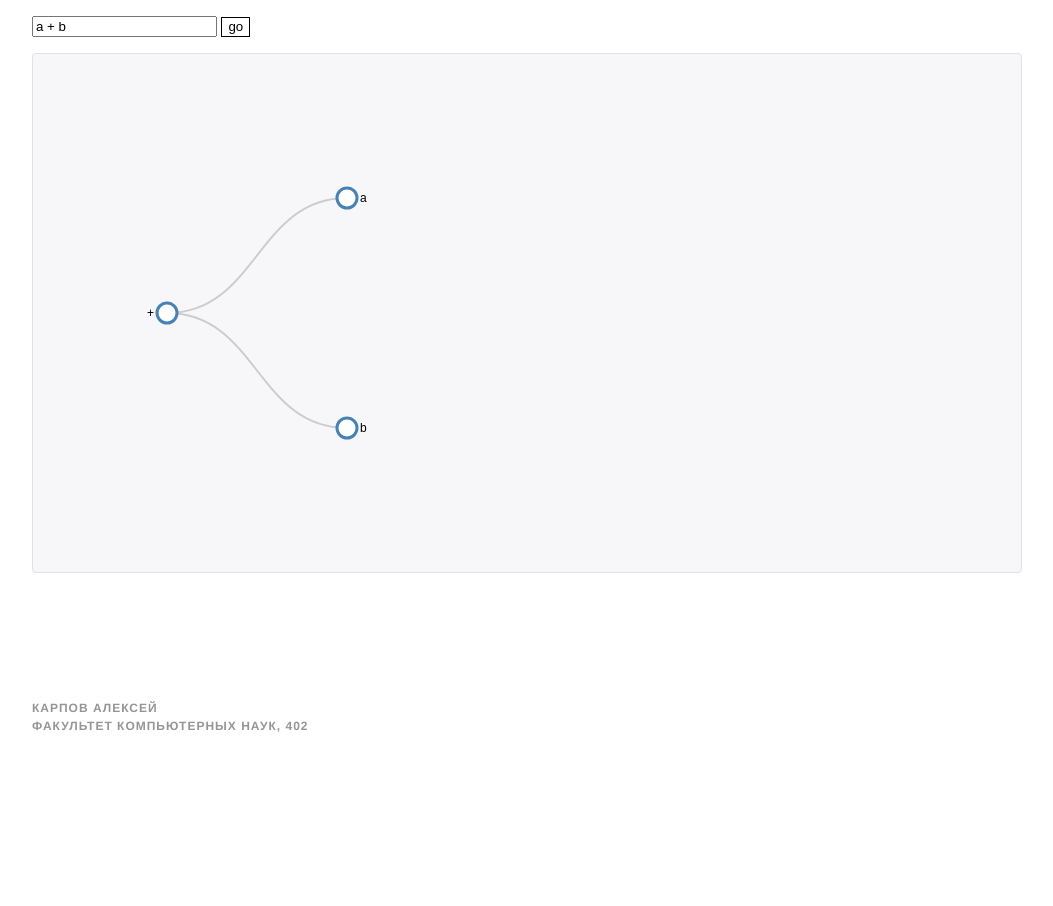
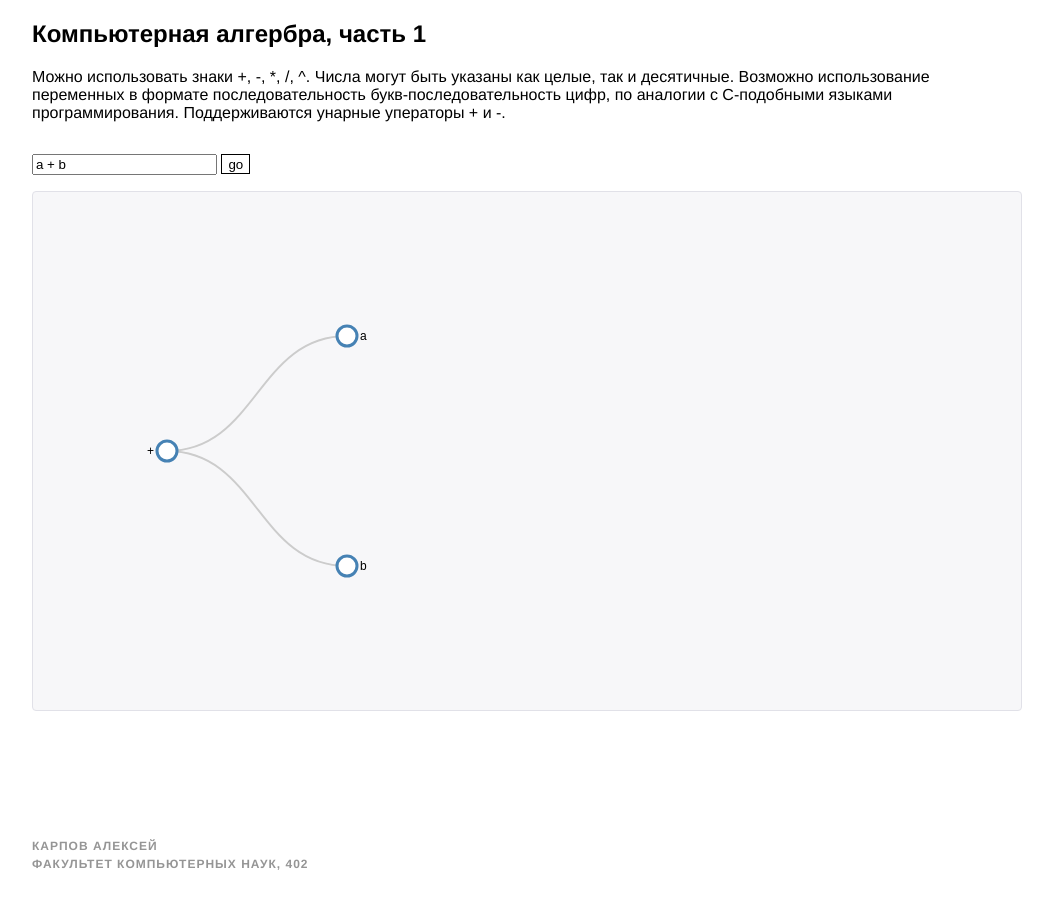
Before and after one commit to cherurg/comp-algebra, a website: page index.html in a window 1280 px wide. Both pictures are taken after a click on the button "go". Shown: the whole page, without its empty margins (128-1181 px from the left). Before the commit the page ends 800 px from the top, so only its background shows below. Drawn offline with nearby package versions, Linux system fonts and the light colour scheme.

Commit message:
Унарные операторы и информация

```diff
--- a/index.html
+++ b/index.html
@@ -95,9 +95,20 @@
             border: solid 1px #000000;
             height: 20px;
         }
+
+        .info {
+            padding-bottom: 2em;
+        }
     </style>
 </head>
 <body>
+
+<div class="info">
+    <h2>Компьютерная алгербра, часть 1</h2>
+    <span>
+        Можно использовать знаки +, -, *, /, ^. Числа могут быть указаны как целые, так и десятичные. Возможно использование переменных в формате последовательность букв-последовательность цифр, по аналогии с C-подобными языками программирования. Поддерживаются унарные уператоры + и -.
+    </span>
+</div>
 
 <div class="input-group">
     <input type="Text" name="query" id="query" class="textbox" value="a + b">
--- a/js/script.js
+++ b/js/script.js
@@ -102,6 +102,25 @@ function getGrammar(type) {
 
                     return o;
                 });
+
+                this.expression.forEach(function (el, i, arr) {
+                    if (el.token != 'MINUS' && el.token != 'PLUS') {
+                        return;
+                    }
+
+                    if (i == 0 || arr[i - 1].type == 'operator') {
+                        el.sign = true;
+                        return;
+                    }
+                });
+
+                this.expression
+                    .removeElementIf(function (el, i, arr) {
+                        if (el.sign) {
+                            arr[i + 1].value = el.value + arr[i + 1].value;
+                            return true;
+                        }
+                    });
             }
         };
     }
```
